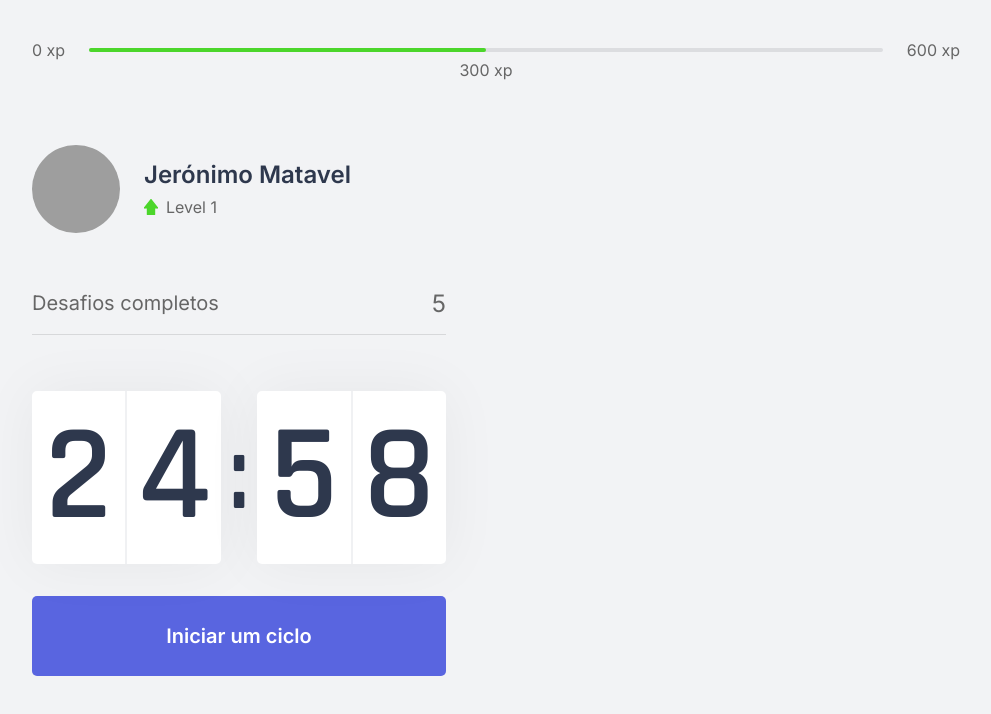
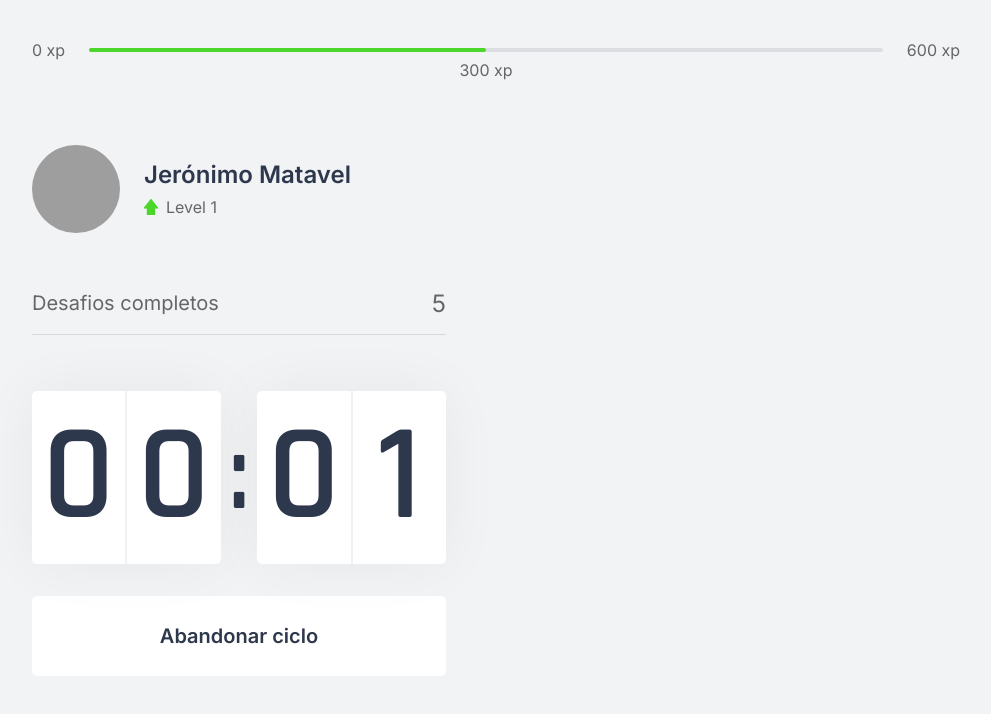
Before and after one commit to Jeronimo-MZ/nlw4-react, a Next.js app: page / in a window 1280 px wide. Both pictures are taken after a click on the button "Iniciar um ciclo". Shown: the top 714 px of the page, without its empty margins (144-1135 px from the left). Built offline with nearby package versions, Linux system fonts and the light colour scheme; grey boxes are pictures that could not be loaded.

Commit message:
update Countdown

```diff
--- a/src/components/Countdown.tsx
+++ b/src/components/Countdown.tsx
@@ -1,10 +1,14 @@
 import { useEffect, useState } from 'react';
 import styles from './../styles/components/Countdown.module.css'
 
+
+let countdownTimeout;
+
 export function Countdown () {
 
-    const [time, setTime] = useState(25 * 60);
-    const [active, setActive] = useState(false);
+    const [time, setTime] = useState(0.05 * 60);
+    const [isActive, setIsActive] = useState(false);
+    const [hasFinished, setHasFinished] = useState(false);
 
     const minutes = Math.floor(time / 60);
     const seconds = time % 60;
@@ -13,14 +17,25 @@ export function Countdown () {
     const [secondLeft, secondRight] = String(seconds).padStart(2, '0').split('');
 
     function startCountDown() {
-        setActive(true);
+        setIsActive(true);
+    }
+
+    function resetCountDown() {
+        setIsActive(false);
+        clearTimeout(countdownTimeout);
+        setTime(0.05*60);
     }
 
     useEffect(() =>{
-        if (active && time > 0) {
-            setTimeout(() => {setTime(time - 1)}, 1000)
+        if (isActive && time > 0) {
+            countdownTimeout = setTimeout(() => {
+                setTime(time - 1)
+            }, 1000)
+        } else if (isActive && time <= 0) {
+            setHasFinished(true);
+            setIsActive(false);
         }
-    }, [active, time])
+    }, [isActive, time])
 
 
     return (
@@ -38,13 +53,39 @@ export function Countdown () {
                 </div>
             </div>
 
+            { (hasFinished) ?(
+                <button
+                    disabled
+                    className={styles.countdownButton}
+                >
+                    Ciclo encerrado
+                    <img src="/icons/tick.png" alt="tick"/>
+                </button>
+            ):
+                <>
+                    {(isActive) ? (
                         <button
                             type="button"
-                className={styles.CountdownButton}
+                            className={`${styles.countdownButton} ${styles.countdownButtonActive}`}
+                            onClick={resetCountDown}
+                        >
+                            Abandonar ciclo
+                        </button>
+                    ) : (
+                        <button
+                            type="button"
+                            className={styles.countdownButton}
                             onClick={startCountDown}
                         >
                             Iniciar um ciclo
                         </button>
+                    )}
+                </>
+            }
+
+
+
+
         </div>
     );
 }
--- a/src/styles/components/Countdown.module.css
+++ b/src/styles/components/Countdown.module.css
@@ -35,7 +35,7 @@
     margin: 0 0.5rem;
 }
 
-.CountdownButton {
+.countdownButton {
     width: 100%;
     height: 5rem;
 
@@ -57,6 +57,29 @@
     transition: background-color .2s;
 }
 
-.CountdownButton:hover {
+.countdownButton:not(:disabled):hover {
     background-color: var(--blue-dark);
 }
+
+.countdownButtonActive {
+    background-color: var(--white);
+    color: var(--title);
+}
+
+.countdownButtonActive:not(:disabled):hover {
+    background-color: var(--red);
+    color: var(--white);
+}
+
+.countdownButton:disabled {
+    background-color: white;
+    color: var(--text);
+    cursor: not-allowed;
+    border-bottom: 4px solid var(--green);
+}
+
+.countdownButton:disabled img {
+    background-color: var(--green);
+    width: 2rem;
+    height: 2rem;
+}
```
Lines whose indentation alone changed are shown as unchanged.
